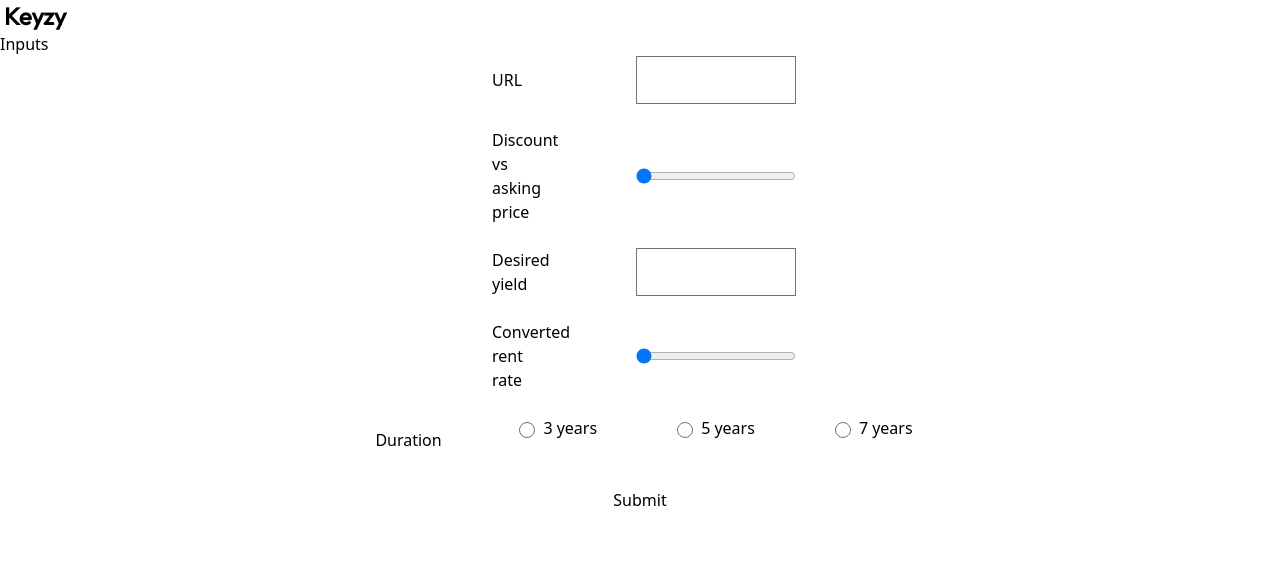
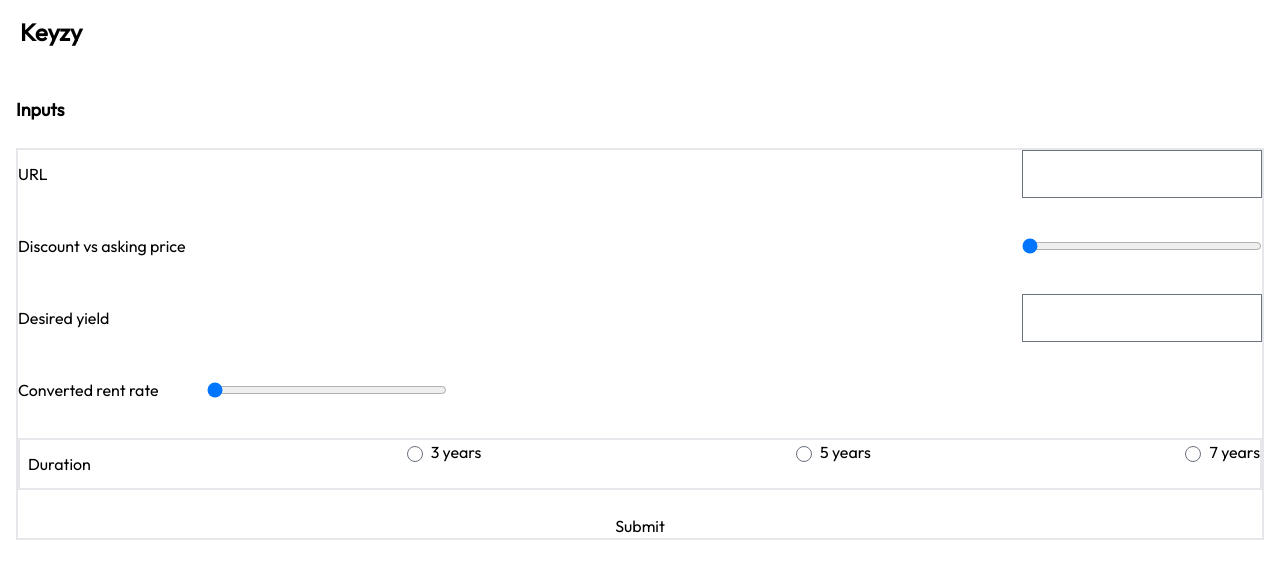
Before and after one commit to blakerodonnell/Mortgage_Calculator2, a Next.js app: page / in a window 1280 px wide. Shown: the top 578 px of the page. Built offline with nearby package versions, Linux system fonts and the light colour scheme.

Commit message:
feat: form styling

```diff
--- a/pages/index.js
+++ b/pages/index.js
@@ -34,7 +34,7 @@
     const duration = Number(
       Array.from(e.target)
         .slice(4, -1)
-        .find(x => x.checked).value
+        .find((x) => x.checked).value
     );
 
     setInputs({ ...inputs, url, discount, desiredYield, rentRate, duration });
@@ -48,8 +48,8 @@
         <meta name="viewport" content="width=device-width, initial-scale=1" />
         <link rel="icon" href="/favicon.jpg" />
       </Head>
-      <main>
-        <header className="text-2xl font-bold px-1 font-outfit">
+      <main className="p-4 font-outfit">
+        <header className="text-2xl font-bold px-1 mb-12 font-outfit">
           {/* <img
             src="https://keyzy-homes.notion.site/image/https%3A%2F%2Fs3-us-west-2.amazonaws.com%2Fsecure.notion-static.com%2Fe348b114-2bf2-4978-89a8-02d148b89315%2FKeyzy_-_Logo.png?id=495f75c5-1bff-4e7f-8d46-28f7cbf7fa6a&table=block&spaceId=ad2197fa-7ea7-473f-bd0a-35731ba863f4&width=830"
             alt="Keyzy logo"
@@ -60,65 +60,62 @@
         </header>
         <div>
           <section>
-            <h2>Inputs</h2>
+            <h2 className="text-lg font-bold mb-6">Inputs </h2>
             <form
-              className="flex flex-col items-center gap-6"
+              className="border-2 border-solid flex flex-col gap-6"
               onSubmit={handleSubmit}
             >
-              <div className="flex gap-20 items-center">
-                <label className="w-16 ml-2" htmlFor="url">
-                  URL
-                </label>
+              <div className="flex gap-12 justify-between items-center">
+                <label htmlFor="url">URL</label>
                 <input
                   type="text"
                   name="url"
                   id="url"
-                  className="form-input w-40 h-12"
+                  className="form-input w-60 h-12"
                 />
               </div>
-              <div className="flex gap-20 items-center">
-                <label className="w-16 ml-2" htmlFor="discountvasking">
+              <div className="flex gap-12 justify-between items-center">
+                <label htmlFor="discountvasking">
                   Discount vs asking price
                 </label>
                 <input
                   type="range"
                   name="discountvasking"
                   id="discountvasking"
-                  className="w-40 h-12"
+                  className="w-60 h-12"
                   min="0"
                   max="30"
                   value={inputs.discount}
                   onChange={updateDiscount}
                 />
               </div>
-              <div className="flex gap-20 items-center">
-                <label className="w-16 ml-2" htmlFor="desired-yield">
-                  Desired yield
-                </label>
+              <div className="flex gap-12 justify-between items-center">
+                <label htmlFor="desired-yield">Desired yield</label>
                 <input
                   type="text"
                   name="desired-yeild"
                   id="desired-yield"
-                  className="form-input w-40 h-12"
+                  className="form-input w-60 h-12"
                 />
               </div>
 
-              <div className="flex gap-20 items-center">
-                <label className="w-16 ml-2" htmlFor="converted-rent">
-                  Converted rent rate
-                </label>
+              <div className="flex gap-12 items-center">
+                <label htmlFor="converted-rent">Converted rent rate</label>
                 <input
                   type="range"
                   name="converted-rent"
                   id="converted-rent"
-                  className="w-40 h-12"
+                  className="inline-block w-60 h-12"
                   min="0"
                   max="30"
                   value={inputs.rentRate}
                   onChange={updateRentRate}
                 />
               </div>
-              <div className="flex gap-20 items-center" onChange={updateDuration}>
+              <div
+                className="flex gap-4 flex-wrap border-2 justify-between items-center"
+                onChange={updateDuration}
+              >
                 <label className="w-16 ml-2 block" htmlFor="duration">
                   Duration
                 </label>
```
